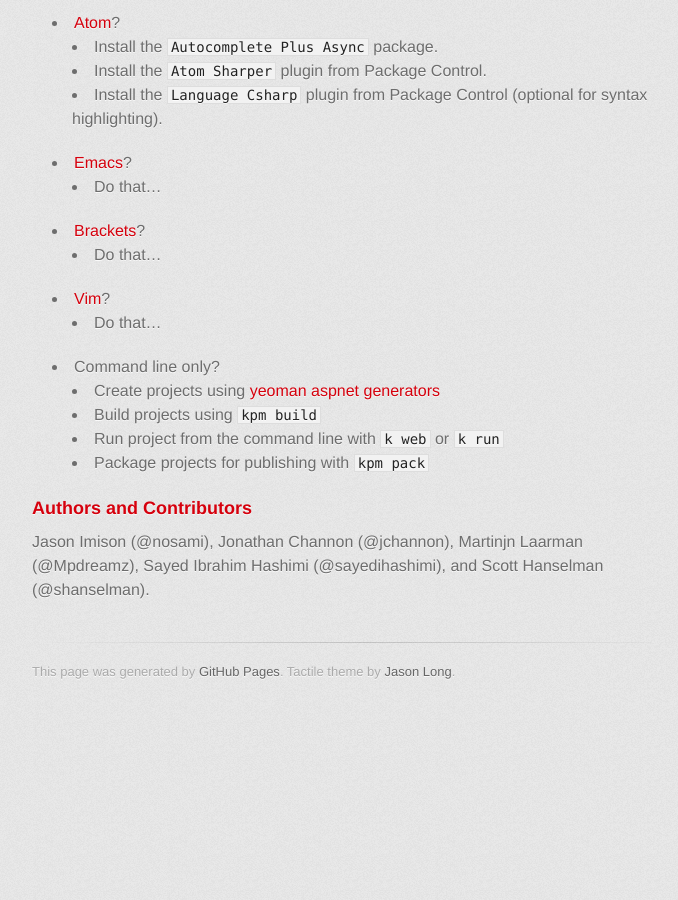
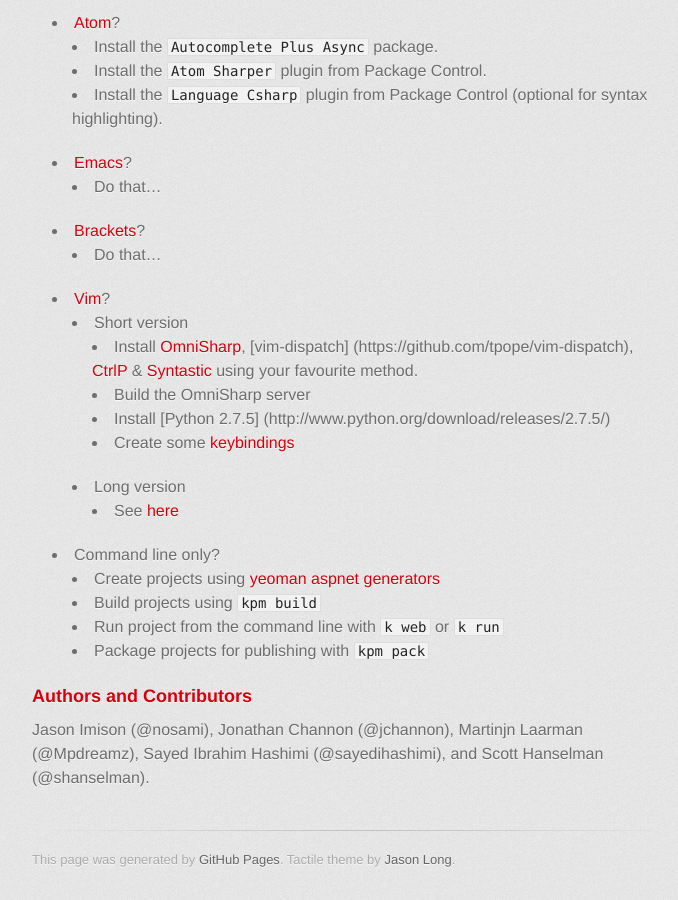
Before and after one commit to OmniSharp/OmniSharp.github.io, a Jekyll site: the page built from index.md, in a window 1280 px wide and 900 px high, scrolled down 1124 px. Shown: the whole window, without its empty margins (298-976 px from the left). Built offline with Jekyll 4.4.1, drawn with Linux system fonts in a browser that asks for light colours; some web fonts are replaced; before the commit the page ends 1836 px from its top, so only the background shows below that.

Commit message:
Added some instructions for vim.

```diff
--- a/index.md
+++ b/index.md
@@ -33,7 +33,13 @@
 - [Brackets](http://brackets.io/)?
     - Do that...
 - [Vim](http://www.vim.org/)?
-    - Do that...
+    - Short version
+      - Install [OmniSharp](https://github.com/OmniSharp/Omnisharp), [vim-dispatch] (https://github.com/tpope/vim-dispatch), [CtrlP](https://github.com/kien/ctrlp.vim) & [Syntastic](https://github.com/scrooloose/syntastic) using your favourite method.
+      - Build the OmniSharp server
+      - Install [Python 2.7.5] (http://www.python.org/download/releases/2.7.5/)
+      - Create some [keybindings](https://github.com/OmniSharp/Omnisharp#configuration)
+   - Long version
+      - See [here](https://github.com/OmniSharp/Omnisharp)
 -  Command line only?
    - Create projects using <a href="https://www.npmjs.org/package/generator-aspnet">yeoman aspnet generators</a>
    - Build projects using <code>kpm build</code>
```
